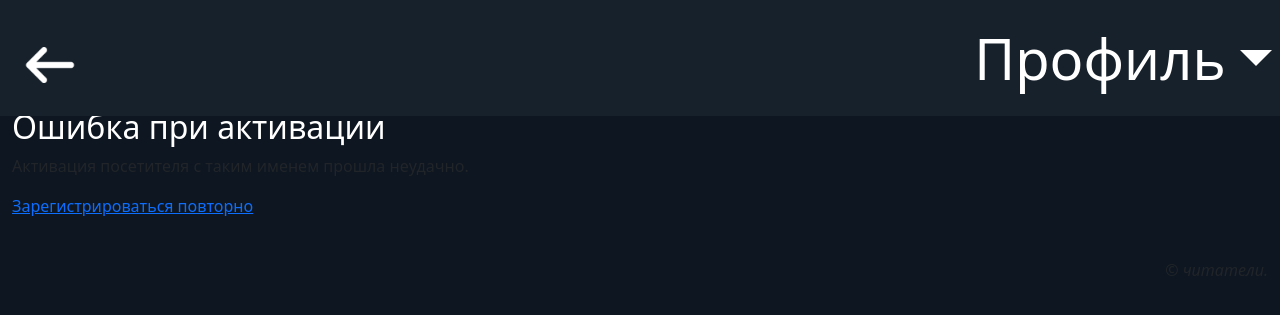
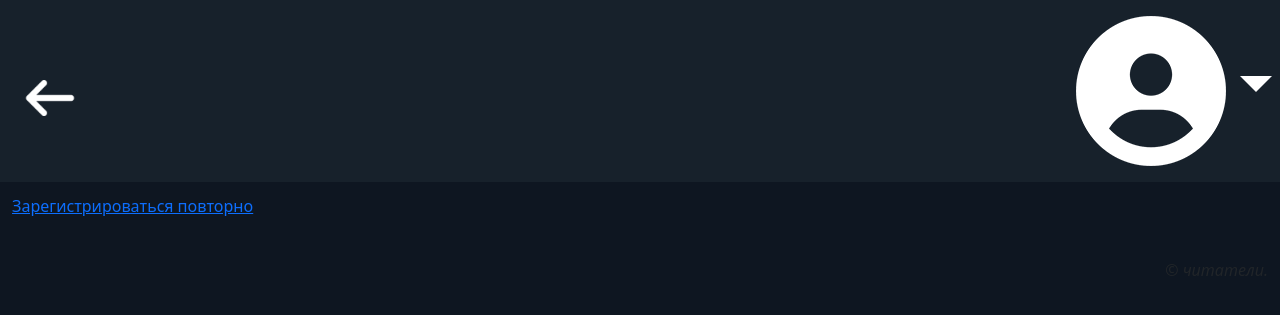
Before and after one commit to inteldyne/bboard, a Django app: page /accounts/activate/1/ in a window 1280 px wide. Shown: the top 315 px of the page. Run offline with Django 5.2, Linux system fonts and the light colour scheme; a user stored in the database is signed in; some libraries are stand-ins or nearby versions.

Commit message:
Added the user icon

```diff
--- a/main/templates/layouts/basic.html
+++ b/main/templates/layouts/basic.html
@@ -35,7 +35,7 @@
                 {% if user.is_authenticated %}
                     <div class="nav-item dropdown">
                         <a class="nav-link dropdown-toggle"
-                           data-bs-toggle="dropdown" href="#">Профиль</a>
+                           data-bs-toggle="dropdown" href="#"><img src="{% static 'main/icons/user.png' %}"></a>
                         <div class="dropdown-menu dropdown-menu-end">
                             <a class="dropdown-item" href="{% url 'main:profile' %}">Мои
                                 объявления</a>
```
Also changed, not shown: main/static/main/icons/user.png (added).
